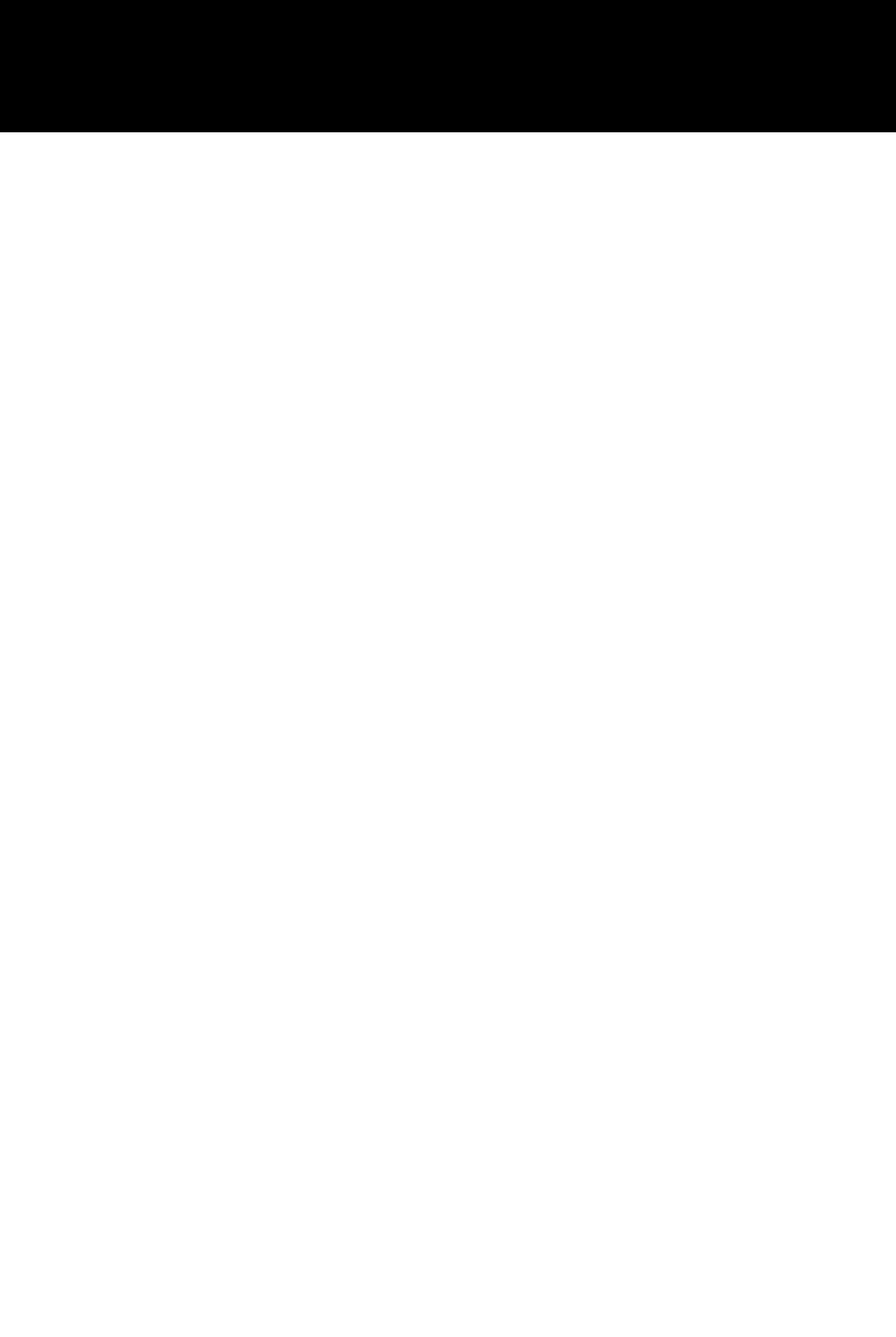
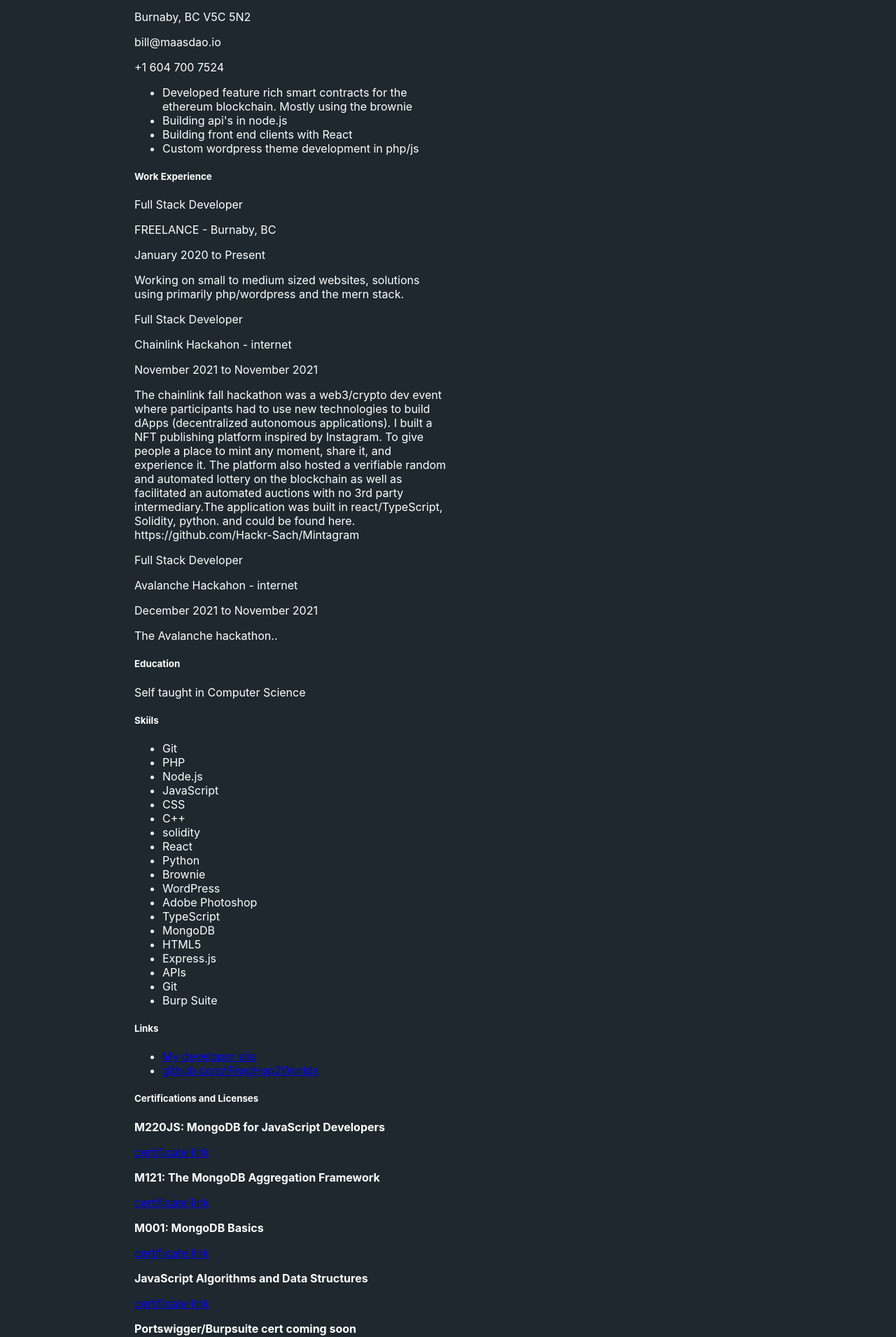
Before and after one commit to iFrogHop2Worlds/mydevsite, a React (Create React App) app: page /resume in a window 1280 px wide. Shown: the part 131-2041 px from the top of the page at 70% size. Before the commit the page ends 800 px from the top, so only its background shows below. Built offline with nearby package versions, Linux system fonts and the light colour scheme.

Commit message:
resume rough

```diff
--- a/src/App.js
+++ b/src/App.js
@@ -4,7 +4,7 @@
 import Contact from './components/contact';
 import Services from './components/services';
 import Demos from './components/demos';
-import Articles from './components/articles';
+import Resume from './components/resume';
 import Home from './components/Home';
 import Header from './components/header';
 import Footer from './components/footer';
@@ -20,7 +20,7 @@
         <Route path='/contact' element={<Contact />} />
         <Route path='/services' element={<Services />} />
         <Route path='/projects' element={<Demos />} />
-        <Route path='/articles' element={<Articles />} />
+        <Route path='/resume' element={<Resume />} />
       </Routes>
       <Footer />
       </div>
--- a/src/components/articles.jsx
+++ /dev/null
@@ -1,19 +0,0 @@
-import React from 'react'
-
-export default function Articles() {
-  return (
-    <div id='background'>
-    <p>under construction</p>
-    <style>{`
-    #background {
-      background-color: #1e282e;
-      color: #ffffff;
-      height: 900px;
-      max-height: 650px;
-      width: 100%;
-      padding-top: 20px;
-    }
-  `}</style>
-</div>
-  )
-}
--- a/src/components/header.jsx
+++ b/src/components/header.jsx
@@ -10,19 +10,19 @@
         <nav>
           <ul id='nav-ul'>
             <li id='nav-li'>
-              <a href='http://billsdev.space/#'>
+              <a href='http://localhost:3000/#'>
               <button id='navbtn' color='primary' size='sm' onClick={() => { history.push('/');}}>
                   Home
               </button>
               </a>
             </li>
             <li id='nav-li'>
-              <a href='http://billsdev.space/#about-me'>
+              <a href='http://localhost:3000/#about-me'>
                 <button id='navbtn' color='primary' size='sm'>About me</button>
               </a>
             </li>
             <li id='nav-li'>
-            <a href='http://billsdev.space/#projects'>
+            <a href='http://localhost:3000/#projects'>
                 <button id='navbtn' color='primary' size='sm'>Work</button>
               </a>
             </li>
@@ -32,7 +32,7 @@
               </button>
               </a></li>
             <li id='nav-li'>
-              <button id='navbtn' color='primary' size='sm' onClick={() => {history.push('/articles'); window.location.reload(); }}>
+              <button id='navbtn' color='primary' size='sm' onClick={() => {history.push('/resume'); window.location.reload(); }}>
                 Resume
               </button>
             </li>
--- /dev/null
+++ b/src/components/resume.jsx
@@ -0,0 +1,120 @@
+import React from 'react'
+
+export default function Resume() {
+  return (
+    <div id='resume-background'>
+    <h2>Billy Best</h2>
+    <p id='resume-text'>Modern web developer with experience using new web3 technologies.</p>
+    <p id='resume-text'>Burnaby, BC V5C 5N2</p>
+    <p id='resume-text'>bill@maasdao.io</p>
+    <p id='resume-text'>+1 604 700 7524</p>
+    <p id='resume-text'></p>
+
+    <ul id='resume-ul'>
+      <li id='resume-li'>Developed feature rich smart contracts for the ethereum blockchain. Mostly using the brownie</li>
+      <li id='resume-li'>Building api's in node.js </li>
+      <li id='resume-li'>Building front end clients with React </li>
+      <li id='resume-li'>Custom wordpress theme development in php/js</li>
+    </ul>
+
+    <h5>Work Experience</h5>
+    <p id='resume-text'>Full Stack Developer</p>
+    <p id='resume-text'>FREELANCE - Burnaby, BC</p>
+    <p id='resume-text'>January 2020 to Present</p>
+    <p id='resume-text'>Working on small to medium sized websites, solutions using primarily php/wordpress and the mern stack.</p>
+
+    <p id='resume-text'>Full Stack Developer</p>
+    <p id='resume-text'>Chainlink Hackahon - internet</p>
+    <p id='resume-text'>November 2021 to November 2021</p>
+    <p id='resume-text'>The chainlink fall hackathon was a web3/crypto dev event where participants had to use new technologies
+to build dApps (decentralized autonomous applications). I built a NFT publishing platform inspired by
+Instagram. To give people a place to mint any moment, share it, and experience it. The platform also
+hosted a verifiable random and automated lottery on the blockchain as well as facilitated an automated
+auctions with no 3rd party intermediary.The application was built in react/TypeScript, Solidity, python.
+and could be found here. https://github.com/Hackr-Sach/Mintagram</p>
+
+<p id='resume-text'>Full Stack Developer</p>
+    <p id='resume-text'>Avalanche Hackahon - internet</p>
+    <p id='resume-text'>December 2021 to November 2021</p>
+    <p id='resume-text'>The Avalanche hackathon..</p>
+
+
+    <h5>Education</h5>
+    <p id='resume-text'>Self taught in Computer Science</p>
+
+    <h5>Skiils</h5>
+    <ul id='resume-ul'>
+      <li id='resume-li'>Git</li>
+      <li id='resume-li'>PHP</li>
+      <li id='resume-li'>Node.js</li>
+      <li id='resume-li'>JavaScript</li>
+      <li id='resume-li'>CSS</li>
+      <li id='resume-li'>C++</li>
+      <li id='resume-li'>solidity</li>
+      <li id='resume-li'>React</li>
+      <li id='resume-li'>Python</li>
+      <li id='resume-li'>Brownie</li>
+      <li id='resume-li'>WordPress</li>
+      <li id='resume-li'>Adobe Photoshop</li>
+      <li id='resume-li'>TypeScript</li>
+      <li id='resume-li'>MongoDB</li>
+      <li id='resume-li'>HTML5</li>
+      <li id='resume-li'>Express.js</li>
+      <li id='resume-li'>APIs</li>
+      <li id='resume-li'>Git</li>
+      <li id='resume-li'>Burp Suite</li>
+    </ul>
+
+    <h5>Links</h5>
+    <ul id='resume-ul'>
+      <li id='resume-li'><a href='http://billsdev.space/'>My developer site</a></li>
+      <li id='resume-li'><a href='https://github.com/iFrogHop2Worlds'>github.com/iFrogHop2Worlds</a></li>
+    </ul>
+
+    <h5>Certifications and Licenses</h5>
+    <p id='resume-text'><b>M220JS: MongoDB for JavaScript Developers</b></p>
+    <p id='resume-text'><a href='https://university.mongodb.com/course_completion/3ffe1524-40e9-4fc9-90b0-82d0e0b2d99a?
+utm_source=copy&utm_medium=social&utm_campaign=university_social_sharing'>certificate link</a></p>
+
+    <p id='resume-text'><b>M121: The MongoDB Aggregation Framework</b></p>
+    <p id='resume-text'><a href='https://university.mongodb.com/course_completion/850b51a0-5bc3-4eb4-912b-ea6e39433cdb?
+utm_source=copy&utm_medium=social&utm_campaign=university_social_sharing'>certificate link</a></p>
+
+    <p id='resume-text'><b>M001: MongoDB Basics</b></p>
+    <p id='resume-text'><a href='https://university.mongodb.com/course_completion/aa16fe03-3da8-4e0f-a60e-6971a84ef0d2?
+utm_source=copy&utm_medium=social&utm_campaign=university_social_sharing'>certificate link</a></p>
+
+    <p id='resume-text'><b>JavaScript Algorithms and Data Structures</b></p>
+    <p id='resume-text'><a href='https://freecodecamp.org/certification/illbill/javascript-algorithms-and-data-structures'>certificate link</a></p>
+
+    <p id='resume-text'><b>Portswigger/Burpsuite cert coming soon</b></p>
+    <p id='resume-text'>Additional Information</p>
+    <p id='resume-text'>Was inspired to code when I learned about ethereum. I dabbled in languages such as c++, java, js,
+python, etc in early years of learning and over time I seemed to write mostly javascript, solidity, c++,
+python and some php. With the majority of my experience being in JavaScript/React.
+Currently studying and practising ethical hacking to up my security game.</p>
+    <p id='resume-text'></p>
+
+
+
+
+    <style>{`
+    #resume-background {
+      background-color: #1e282e;
+      color: #ffffff;
+      height: auto;
+      width: auto;
+      padding-top: 20px;
+      text-align: left;
+      padding-left: 15%;
+      padding-right: 50%;
+
+    }
+    #resume-li {
+
+      padding-right: 40px;
+    }
+  `}</style>
+</div>
+  )
+}
--- a/src/components/services.jsx
+++ b/src/components/services.jsx
@@ -3,29 +3,13 @@
 export default function Services() {
   return (
     <div id='background'>
+     <div class="row">
+      <div class="column">Websites/Applications</div>
+      <div class="column">Update Codebase</div>
+      <div class="column">Security Audit</div>
+      <div class="column">Consultation</div>
+    </div>
 
-      <ul id='services-ul'>
-            <li id='services'>
-              <section color='primary' size='sm' onClick={() => {}}>
-                  Consultation
-              </section>
-            </li>
-            <li id='services'>
-              <section color='primary' size='sm' onClick={() => {}}>
-                  Modernize your codebase
-              </section>
-            </li>
-            <li id='services'>
-              <section color='primary' size='sm' onClick={() => {}}>
-                  Applications/websites
-              </section>
-            </li>
-            <li id='services'>
-              <section color='primary' size='sm' onClick={() => {}}>
-                  Application security
-              </section>
-            </li>
-          </ul>
 
         <style>{`
         #background {
@@ -33,20 +17,19 @@
           background-color: #1e282e;
           color: #ffffff;
           padding-top: 120px;
-
+        }
+        .column {
+          float: left;
+          width: 350px;
+          padding: 10px;
 
         }
-        #services {
-          height: 300px;
 
-          line-height: 1.6;
-
-        }
-        #services-ul {
-
-        }
-        li {
-
+        /* Clear floats after the columns */
+        .row:after {
+          content: "";
+          display: table;
+          clear: both;
         }
       `}</style>
     </div>
```
